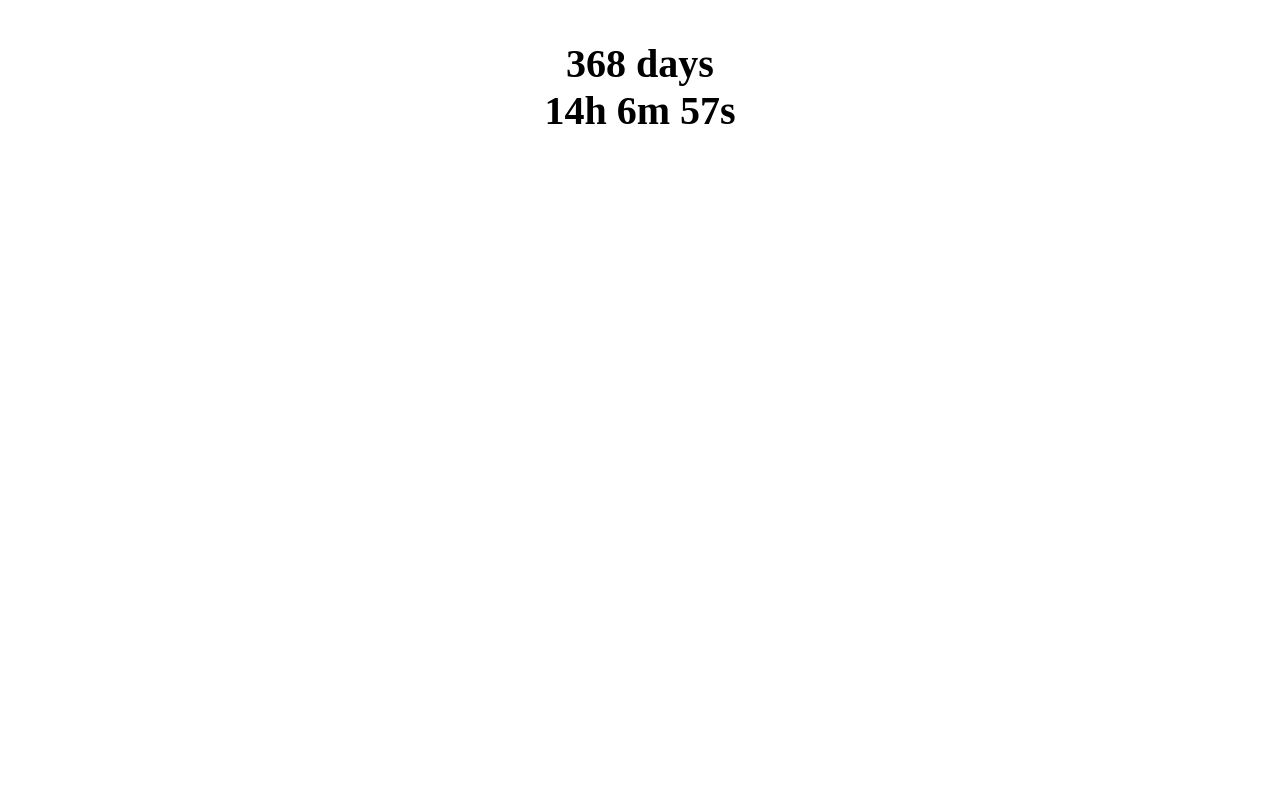
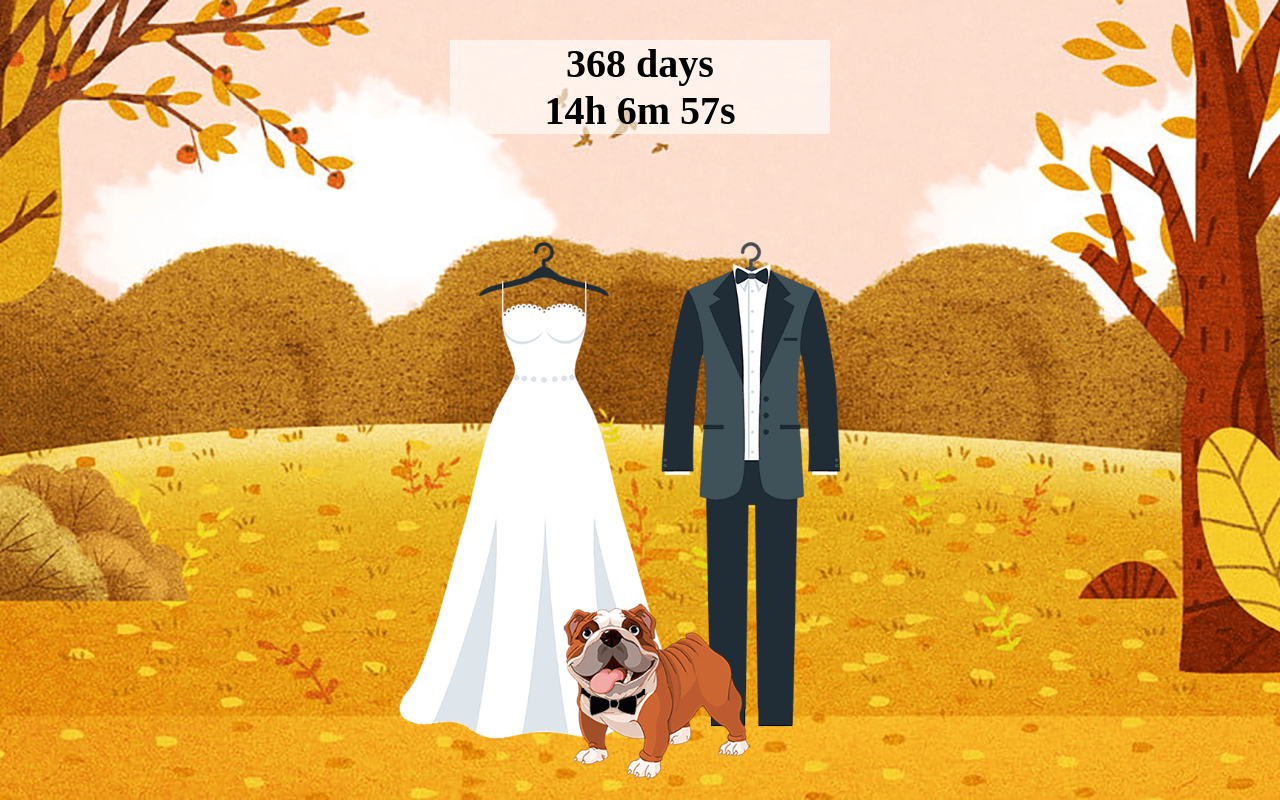
Before and after one commit to nelsonh88/nelsonh88.github.io, a website: page wedding-countdown-index.html in a window 1280 px wide. Drawn offline with Linux system fonts and the light colour scheme.

Commit message:
updated the bg image to the correct folder

```diff
--- a/wedding-countdown-main.css
+++ b/wedding-countdown-main.css
@@ -1,5 +1,5 @@
 html {
-    background: url('fall-bg-1920x1080-v2.png') no-repeat center center fixed;
+    background: url('./images/fall-bg-1920x1080-v2.png') no-repeat center center fixed;
      -webkit-background-size: cover;
      -moz-background-size: cover;
      -o-background-size: cover;
```
Also changed, not shown: images/fall-bg-1920x1080-v2.png (added).
